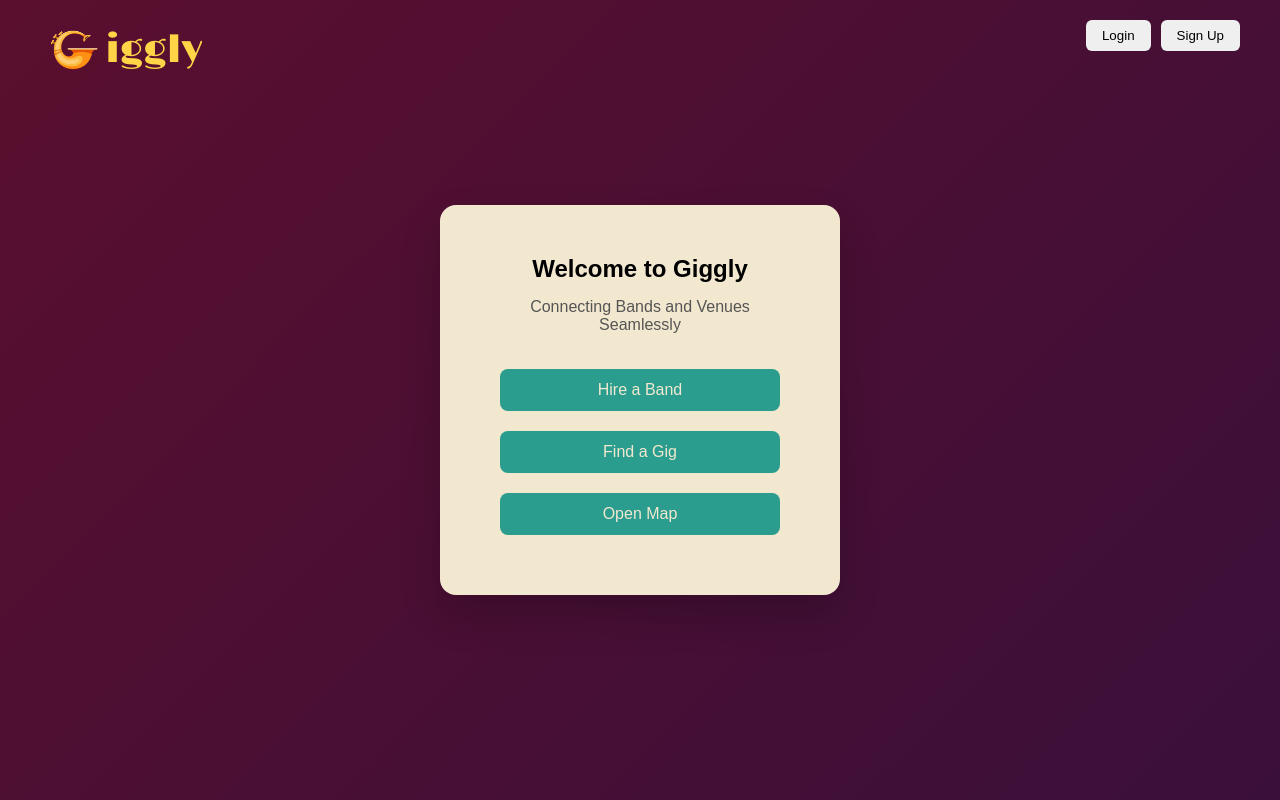
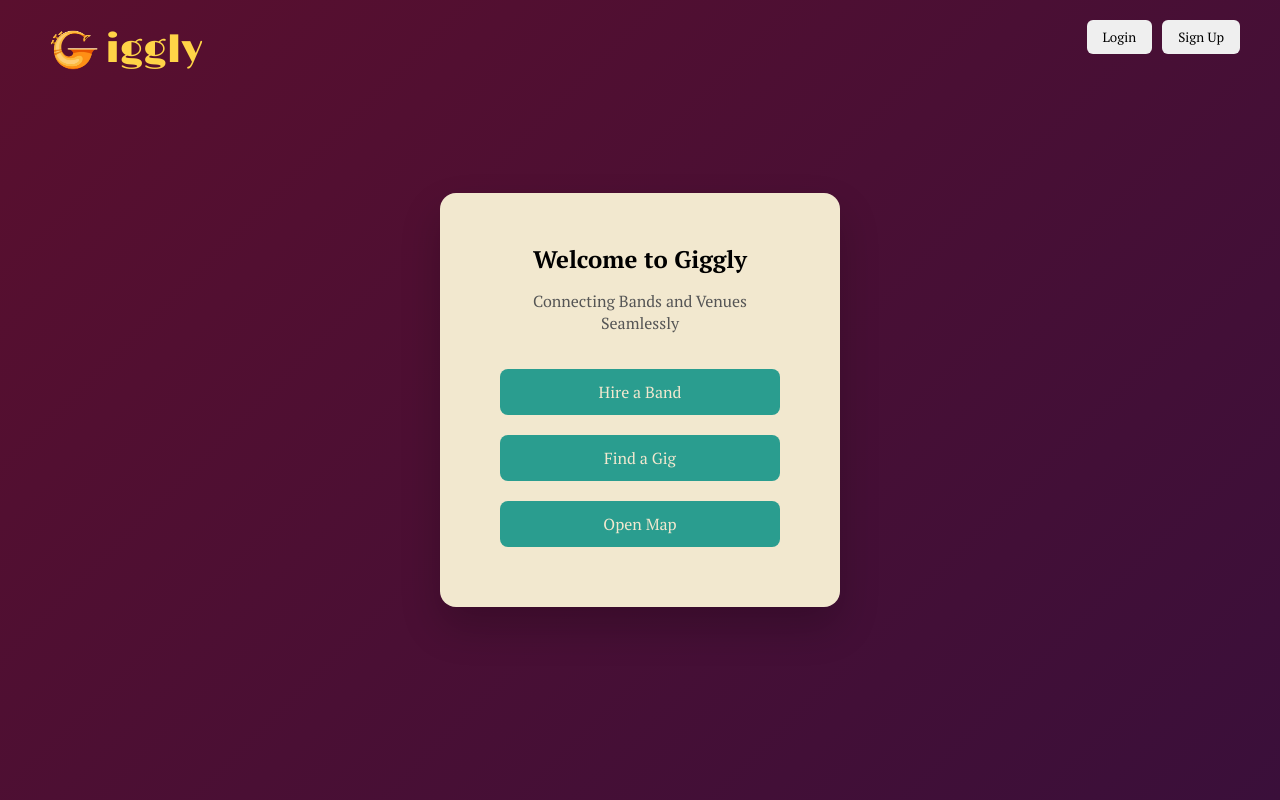
Before and after one commit to fourr-bytess/308-309, a React (Vite) app in the folder packages/react-frontend/: page / in a window 1280 px wide. Built offline with nearby package versions, Linux system fonts and the light colour scheme.

Commit message:
text font

```diff
--- a/packages/react-frontend/index.html
+++ b/packages/react-frontend/index.html
@@ -7,7 +7,7 @@
     <title>react-frontend</title>
     <link rel="preconnect" href="https://fonts.googleapis.com">
     <link rel="preconnect" href="https://fonts.gstatic.com" crossorigin>
-    <link href="https://fonts.googleapis.com/css2?family=Limelight&display=swap" rel="stylesheet">
+    <link href="https://fonts.googleapis.com/css2?family=Limelight&family=PT+Serif:wght@400;700&display=swap" rel="stylesheet">
   </head>
   <body>
     <div id="root"></div>
--- a/packages/react-frontend/src/App.css
+++ b/packages/react-frontend/src/App.css
@@ -2,11 +2,15 @@
   margin: 0;
   padding: 0;
   box-sizing: border-box;
-  font-family: Arial, sans-serif;
+  font-family: 'PT Serif', serif;
 }
 
 body {
   min-height: 100vh;
+}
+
+button, input, select, textarea {
+  font-family: 'PT Serif', serif;
 }
 
 /* Navigation bar decor... */
```
